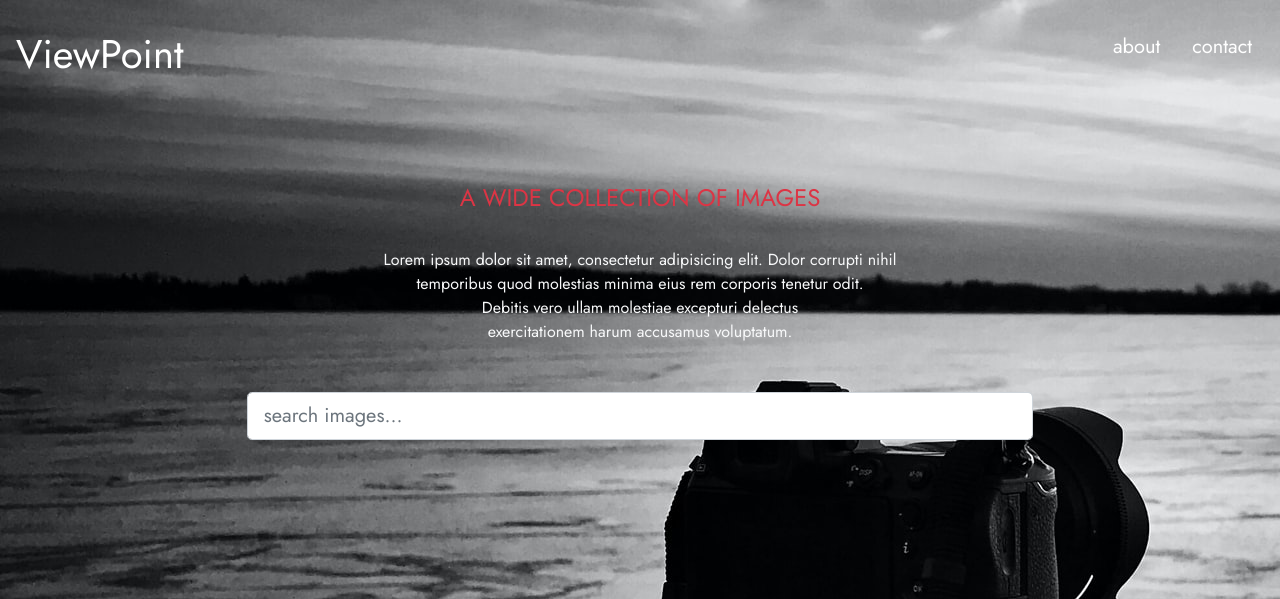
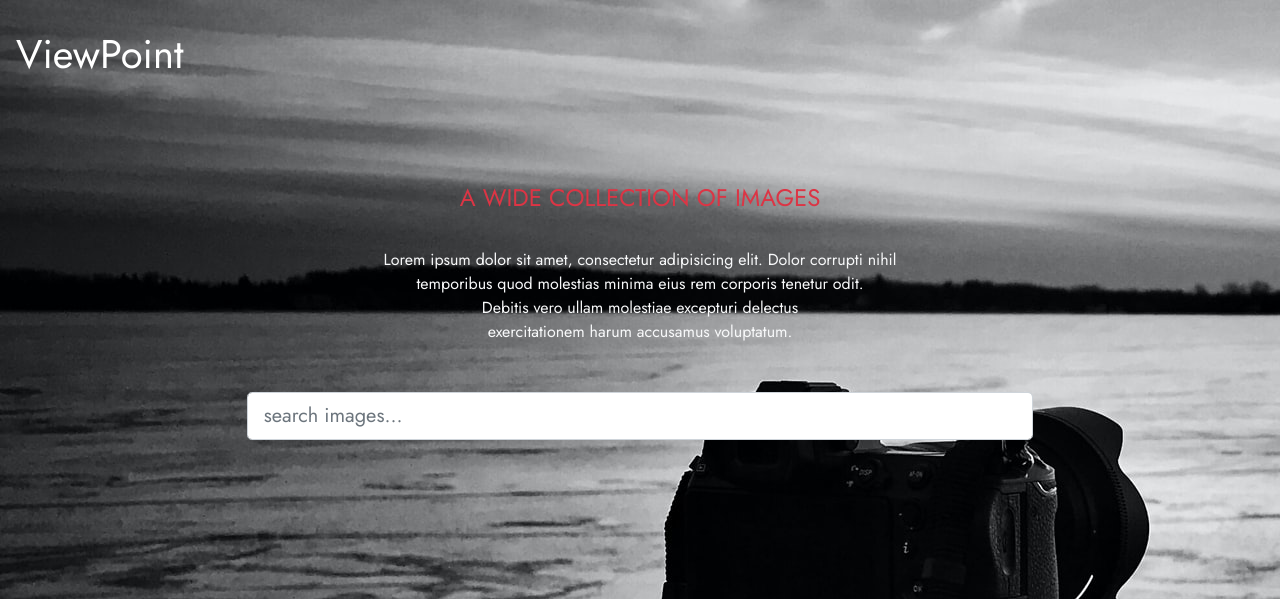
Before and after one commit to vantablanta/viewpoint, a Django app: page / in a window 1280 px wide. Shown: the top 599 px of the page. Run offline with Django 4.2, Linux system fonts and the light colour scheme; data that the repository does not hold is empty.

Commit message:
navbar updates, mode changed to prod for testing

```diff
--- a/templates/navbar.html
+++ b/templates/navbar.html
@@ -4,16 +4,6 @@
   <div class="col-md-6">
     <a class="navbar-brand nav-bar-items text-light fs-1" href="{%url 'home' %}">ViewPoint</a>
   </div>
-  <div class="col-md-6">
-    <ul class="nav justify-content-end">
-      <li class="nav-item">
-        <a class="nav-link nav-bar-items fs-5">about</a>
-      </li>
-      <li class="nav-item">
-        <a class="nav-link nav-bar-items fs-5">contact</a>
-      </li>
-    </ul>
-  </div>
 </div>
 
 </div>
```
